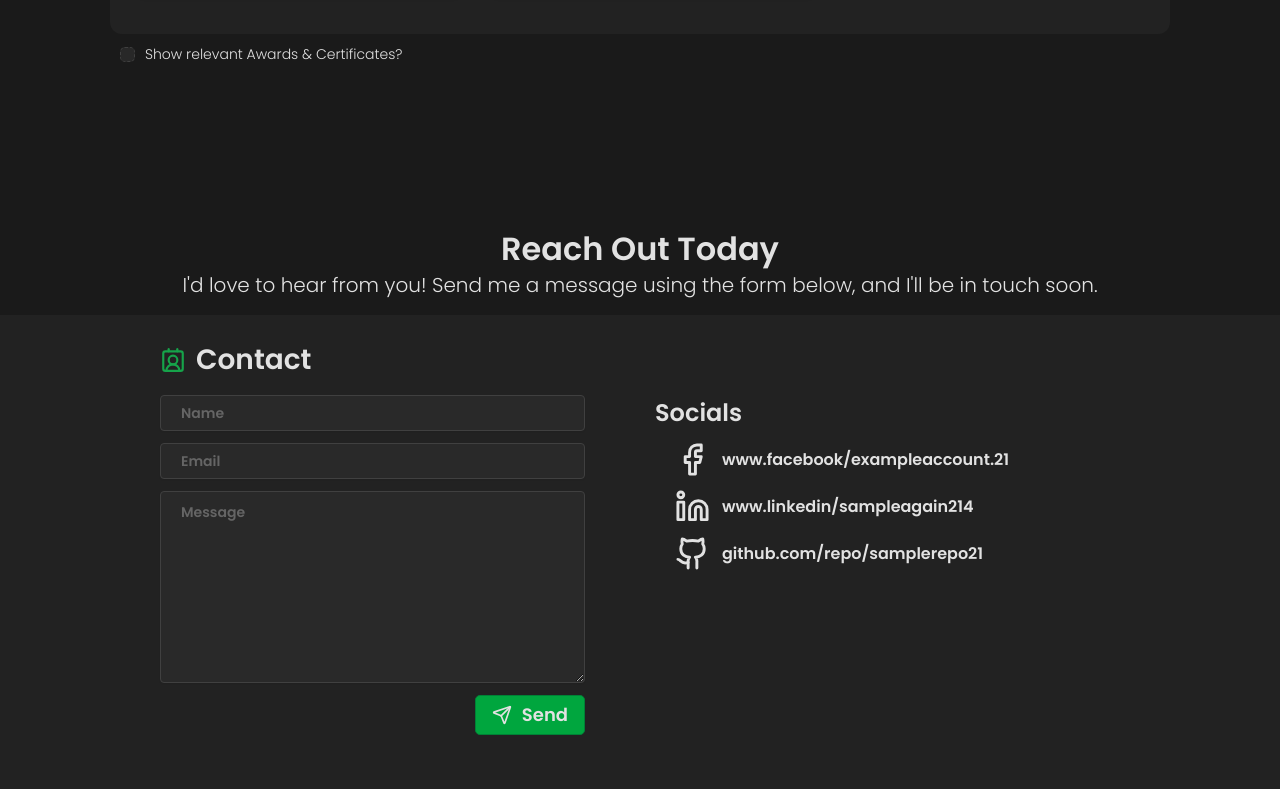
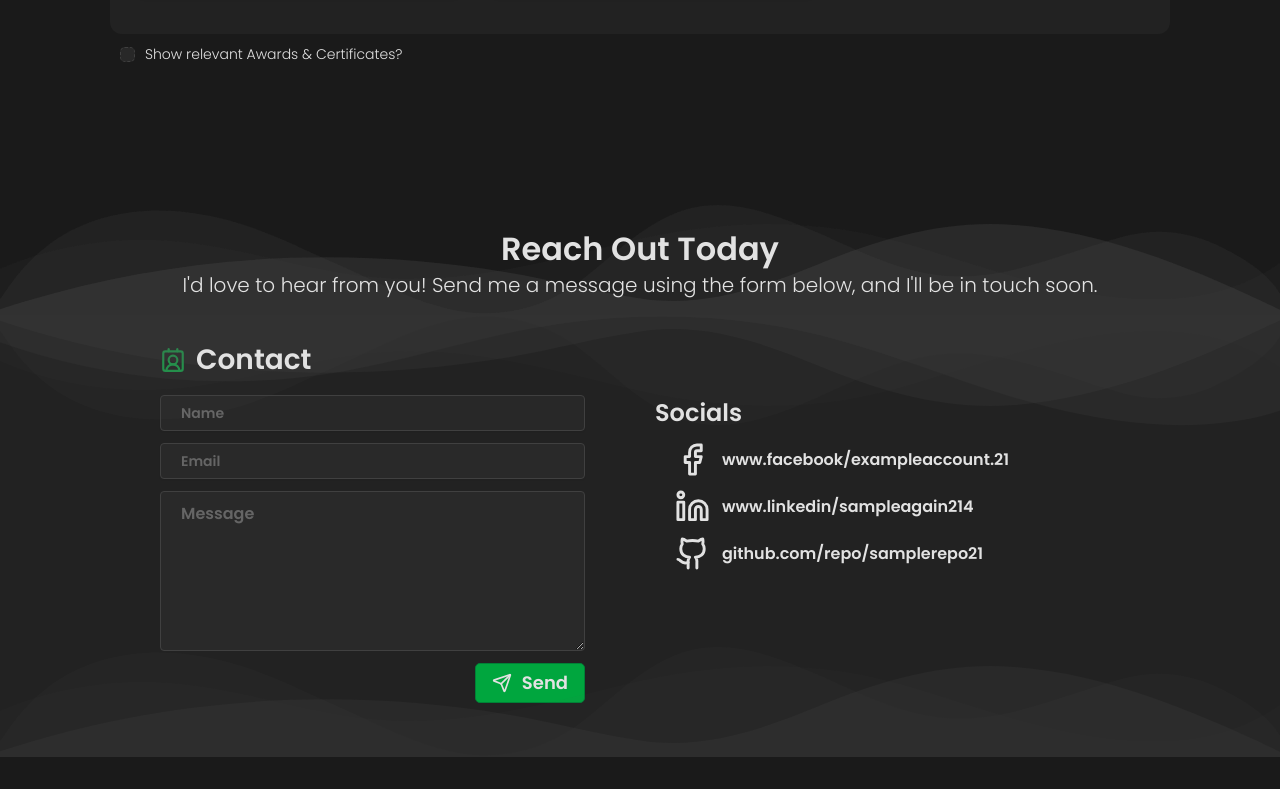
Before and after one commit to Silver-ware/nextjs-portfolio, a Next.js app: page / in a window 1280 px wide. Shown: the part 1732-2521 px from the top of the page. After the commit the page ends 2489 px from the top, so only its background shows below. Built offline with nearby package versions, Linux system fonts and the light colour scheme.

Commit message:
Add Wavy SVG to Contact Section

```diff
--- a/sections/Contact.tsx
+++ b/sections/Contact.tsx
@@ -1,7 +1,7 @@
 "use client";
-
 import { Input } from "@/components/ui/input";
 import { Textarea } from "@/components/ui/textarea";
+import Image from "next/image";
 import {
   ContactRound,
   Send,
@@ -28,7 +28,31 @@ const socialLinksData = [
 export default function Contact() {
   return (
     <footer className="flex flex-col items-start gap-2.5 pt-6 pb-[50px] px-40 w-full bg-[#52525226] relative">
-      <div className="inline-flex flex-col items-center justify-center absolute top-[-81px] left-[50%] -translate-x-[50%]">
+      <div className="absolute w-full h-[120px] top-[-120px] left-[50%] -translate-x-[50%] scale-y-[-1]">
+        <Image
+          src="/assets/svg/waves-opacity.svg"
+          alt="transparent-svg-1"
+          fill
+        />
+        <Image
+          src="/assets/svg/waves-opacity.svg"
+          alt="transparent-sv-2"
+          fill
+        />
+      </div>
+      <div className="absolute w-full h-[120px] top-0 left-[50%] -translate-x-[50%]">
+        <Image
+          src="/assets/svg/waves.svg"
+          alt="transparent-svg-1"
+          fill
+        />
+        <Image
+          src="/assets/svg/waves-opacity.svg"
+          alt="transparent-sv-2"
+          fill
+        />
+      </div>
+      <div className="inline-flex w-full flex-col items-center justify-center absolute top-[-81px] left-[50%] -translate-x-[50%]">
         <h2 className="relative w-fit font-semibold text-[#e2e2e2] text-[32px] tracking-[0] leading-[30px] whitespace-nowrap">
           Reach Out Today
         </h2>
@@ -50,7 +74,7 @@ export default function Contact() {
         <div className="flex flex-col items-start gap-3 pl-0 pr-5 py-0 flex-1 grow">
           <Input
             placeholder="Name"
-            className="items-center px-5 py-2.5 bg-[#52525226] rounded border border-solid border-neutral-700 text-neutral-400 text-base font-semibold"
+            className="relative z-50 items-center px-5 py-2.5 bg-[#52525226] rounded border border-solid border-neutral-700 text-neutral-400 text-base font-semibold"
           />
 
           <Input
@@ -58,10 +82,9 @@ export default function Contact() {
             className="items-center px-5 py-2.5 bg-[#52525226] rounded border border-solid border-neutral-700 text-neutral-400 text-base font-semibold"
           />
 
-          <Textarea
+          <textarea
             placeholder="Message"
-            className="flex items-start gap-2.5
-    pt-2.5 pb-40 px-5 w-full bg-[#52525226] rounded border border-solid border-neutral-700 text-neutral-400 text-base font-semibold"
+            className="flex items-start gap-2.5 pt-2.5 px-5 max-w-full text-wrap max-h-[160px] h-[160px] w-full bg-[#52525226] rounded border border-solid border-neutral-700 text-neutral-400 text-base font-semibold"
           />
 
           <div className="flex items-center justify-end gap-2.5 w-full rounded">
@@ -91,6 +114,14 @@ export default function Contact() {
           </div>
         </div>
       </div>
+
+      <div className="absolute w-full h-[120px] bottom-0 left-[50%] -translate-x-[50%] scale-y-[-1]">
+        <Image
+          src="/assets/svg/waves-opacity.svg"
+          alt="transparent-sv-2"
+          fill
+        />
+      </div>
     </footer>
   );
 }
```
Also changed, not shown: public/assets/svg/waves-opacity.svg (added), public/assets/svg/waves.svg (added).
